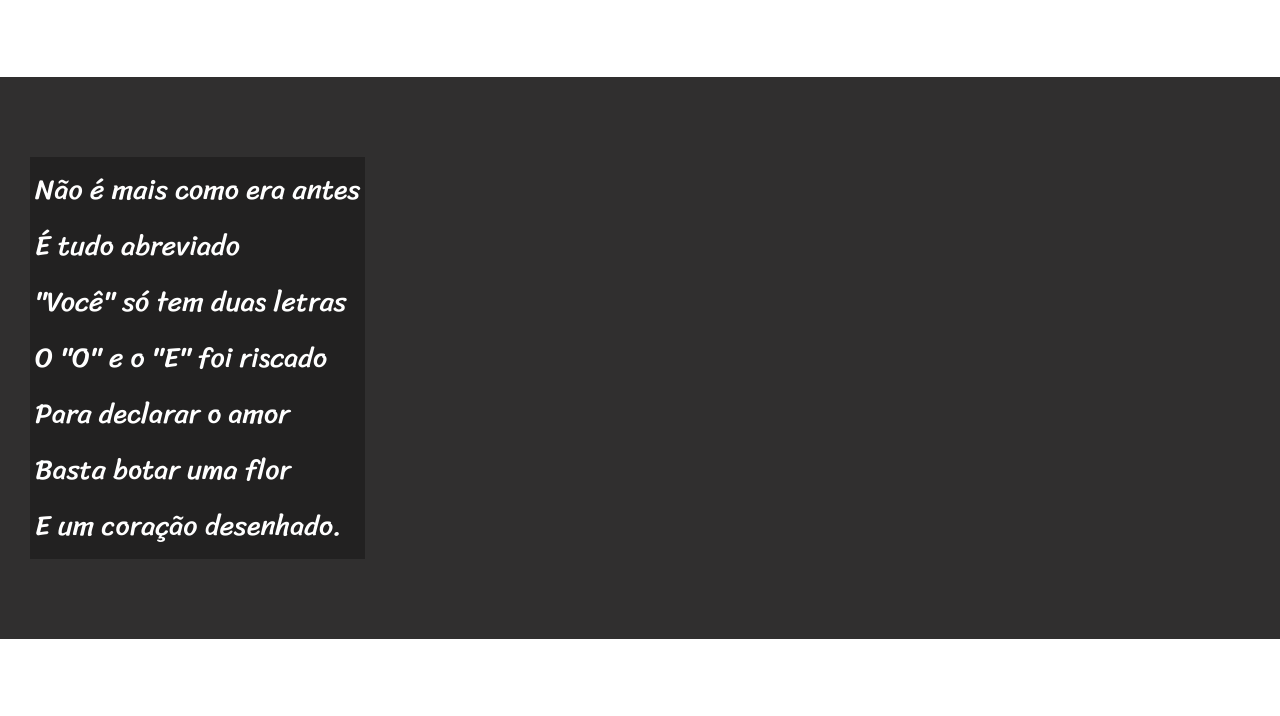
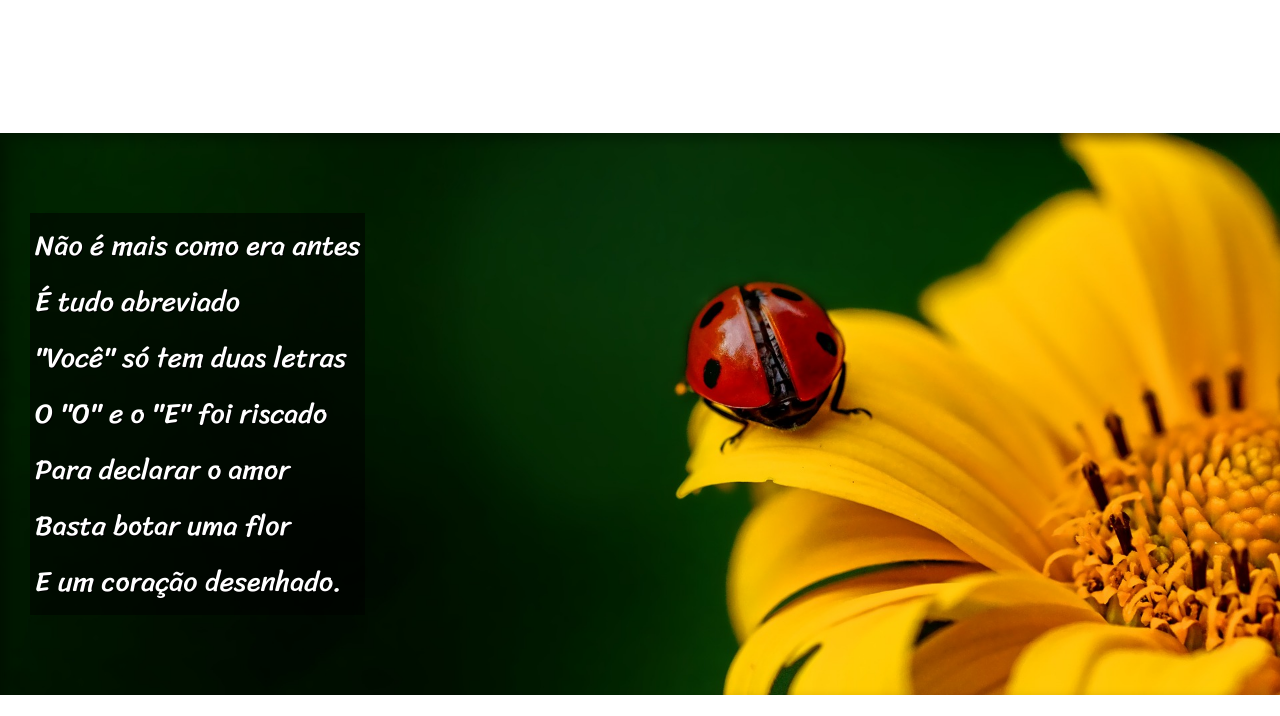
Before and after one commit to joaopedroricci/html-css, a plain HTML site: page modulo03/d12/index.html in a window 1280 px wide. Shown: the part 682-1398 px from the top of the page. Drawn offline with Linux system fonts and the light colour scheme.

Commit message:
atualização

```diff
--- a/modulo03/d12/estilo/style.css
+++ b/modulo03/d12/estilo/style.css
@@ -58,6 +58,10 @@ section {
     font-size: 3.5vh;
 }
 
+section > p {
+    padding-bottom: 2em;
+}
+
 section.normal {
     background-color: white;
     color: black;
@@ -66,12 +70,28 @@ section.normal {
 section.imagem {
     background-color: rgb(48, 47, 47);
     color: white;
+    box-shadow: inset 6px 6px 13px 0px rgba(0, 0, 0, 0.325);
+    background-size: cover;
+    background-attachment: fixed;
 }
 
 section.imagem > p {
     display: inline-block;
     padding: 5px;
-    background-color: rgba(0, 0, 0, 0.296);
+    background-color: rgba(0, 0, 0, 0.516);
+    text-shadow: 1px 1px 0px black;
+
+
+}
+
+section#img01 {
+    background-image: url('../imagens/background001.jpg');
+    background-position: right center;
+
+}
+
+section#img02 {
+    background-image: url('../imagens/background002.jpg');
 
 }
 
--- a/modulo03/d12/index.html
+++ b/modulo03/d12/index.html
@@ -24,7 +24,7 @@
         </p>
     </section>
 
-    <section class="imagem">
+    <section class="imagem" id="img01">
         <p>
             Não é mais como era antes <br>
             É tudo abreviado <br>
@@ -58,7 +58,7 @@
         </p>
     </section>
 
-    <section class="imagem">
+    <section class="imagem" id="img02">
         <p>
             Tenho saudade das cartas <br>
             Escritas com a própria mão <br>
```
